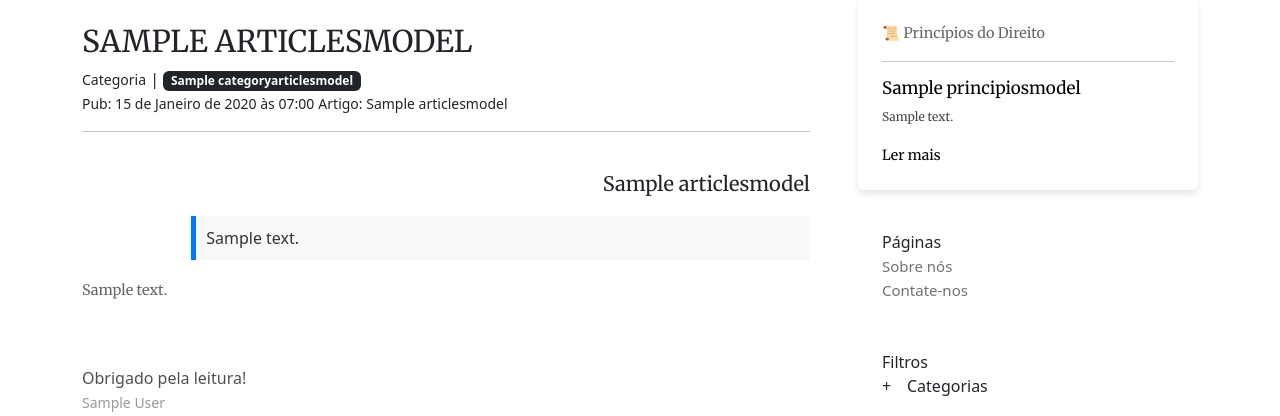
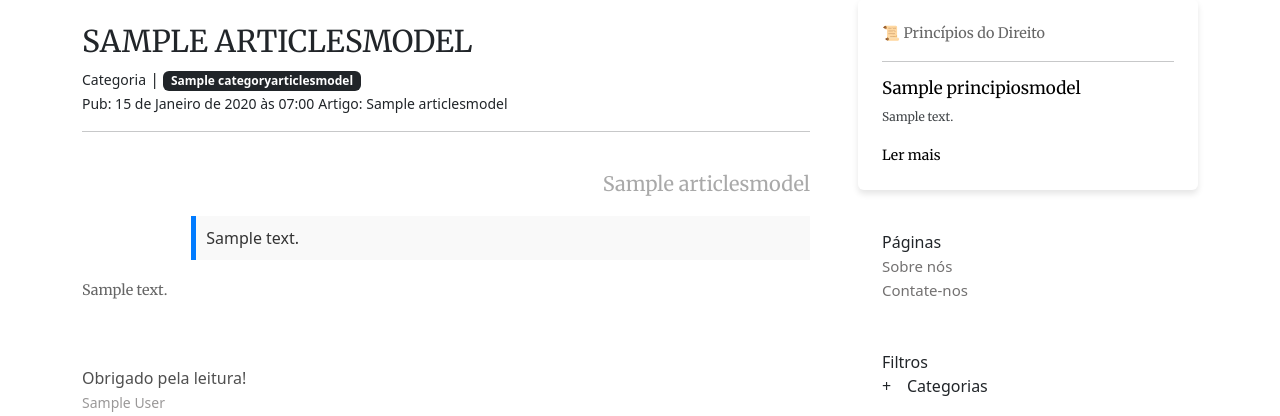
Before and after one commit to mrStudDev/xlex03, a Django app: a page that uses templates/templates_articles/article_single.html in a window 1280 px wide. Shown: the part 81-497 px from the top of the page. Run offline with Django 5.2, Linux system fonts and the light colour scheme; tables that the repository leaves empty hold one stand-in row (values such as "Sample post"); some libraries are stand-ins or nearby versions.

Commit message:
css article

```diff
--- a/static/css/styles.css
+++ b/static/css/styles.css
@@ -94,6 +94,10 @@ p {
     font-style: normal; /* Como estamos usando <i>, isso anula o itálico */
     font-size: 14px; /* Tamanho do texto */
     line-height: 1.5; /* Espaçamento entre linhas */
+}
+.h5-title {
+    text-align: end;
+    color: #a9a9a9;
 }
 
 /* Cards Configs */
--- a/templates/templates_articles/article_single.html
+++ b/templates/templates_articles/article_single.html
@@ -22,7 +22,7 @@
                     </span>
                 {% endif %}
                 <br>
-                <h5 style="text-align:right;">{{object.title}}</h5>
+                <h5 class="h5-title">{{object.title}}</h5>
                 <i class="article-summary">{{object.summary}}</i>
                 <p>{{ object.content | safe }}</p>
                 <br>
```
